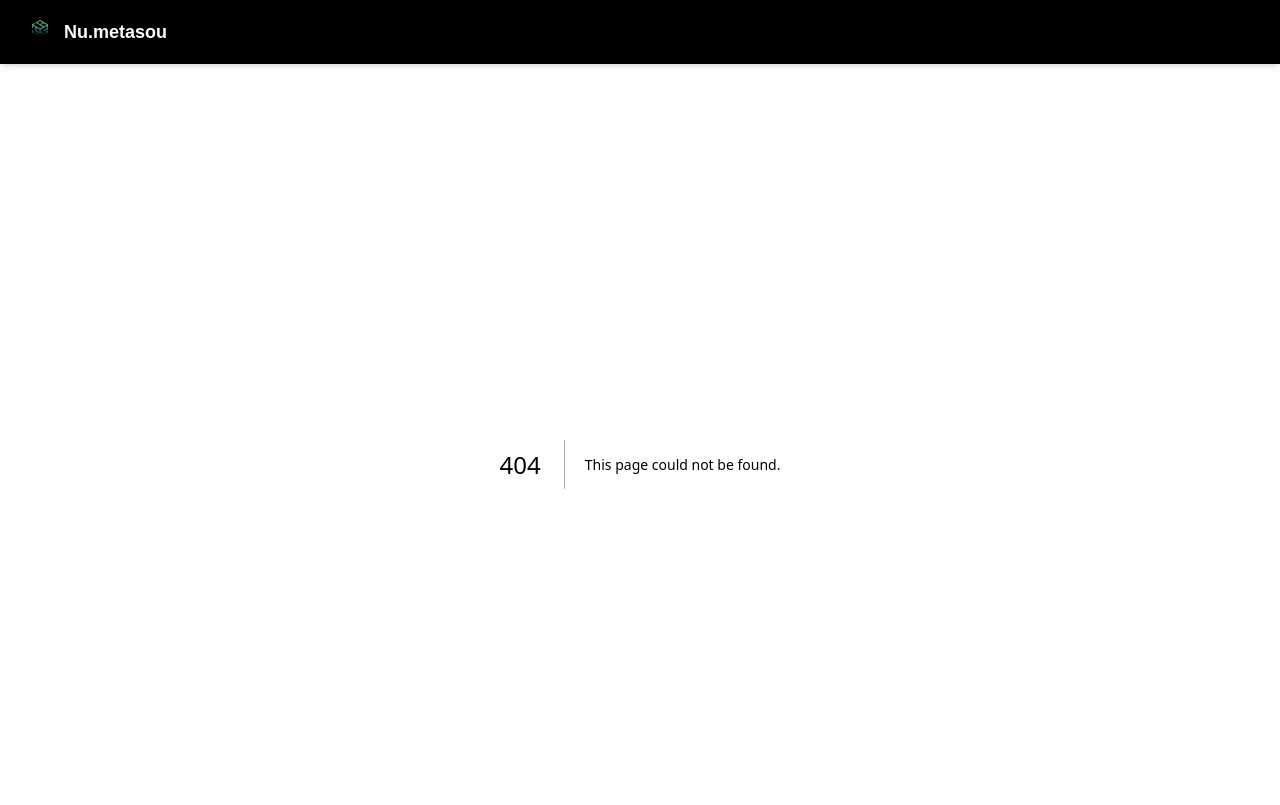
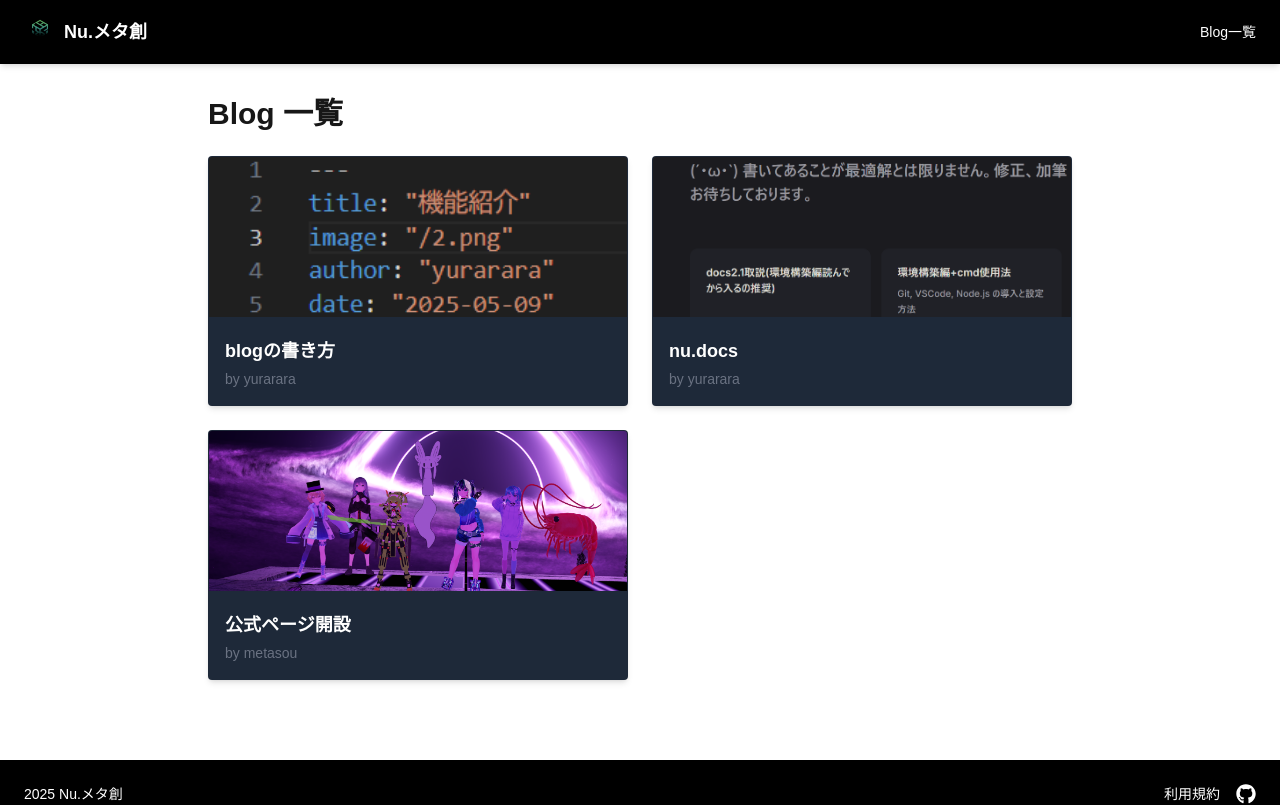
Before and after one commit to yurarara23/nu.meta, a Next.js app: page /blog in a window 1280 px wide. Before the commit this address had no page. Shown: the top 805 px of the page. Built offline with nearby package versions, Linux system fonts and the light colour scheme.

Commit message:
blog一覧追加

```diff
--- /dev/null
+++ b/app/blog/page.tsx
@@ -0,0 +1,20 @@
+// app/blog/page.tsx
+import { getAllMarkdown } from "@/lib/getAllMarkdown";
+import PostCard from "@/components/PostCard";
+
+const BlogPage = () => {
+  const posts = getAllMarkdown(); // ビルド時に取得される想定
+
+  return (
+    <main className="max-w-4xl mx-auto px-4 py-8">
+      <h1 className="text-3xl font-bold mb-6"> Blog 一覧</h1>
+      <div className="grid gap-6 md:grid-cols-2">
+        {posts.map((post) => (
+          <PostCard key={post.slug} {...post} />
+        ))}
+      </div>
+    </main>
+  );
+};
+
+export default BlogPage;
--- a/components/Header.tsx
+++ b/components/Header.tsx
@@ -7,7 +7,10 @@ const Header = () => {
       {/* 左：ロゴ＋タイトルをクリックでトップに戻る */}
       <Link href="/" className="flex items-center gap-2 hover:opacity-80">
         <Image src="/logo.png" alt="Logo" width={32} height={32} />
-        <span className="font-bold text-lg">Nu.metasou</span>
+        <span className="font-bold text-lg">Nu.メタ創</span>
+      </Link>
+      <Link href="/blog" className="hover:underline text-sm">
+        Blog一覧
       </Link>
     </header>
   );
```
